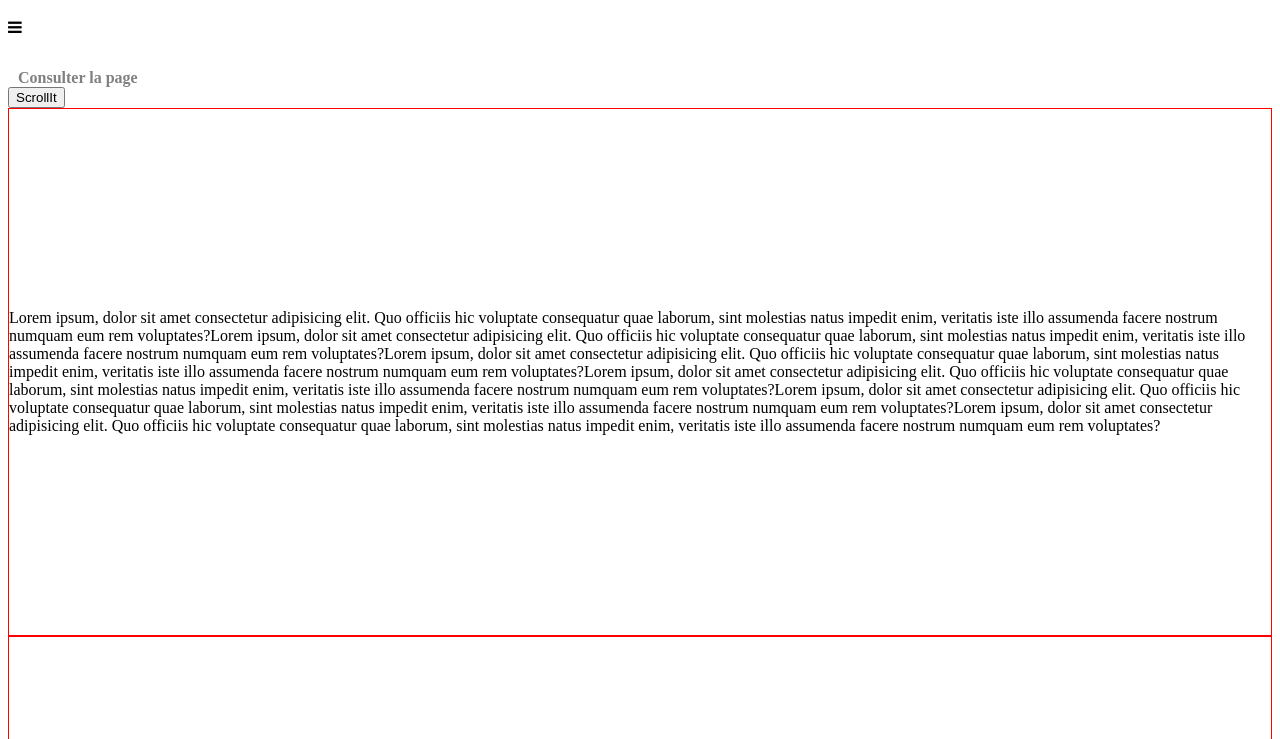
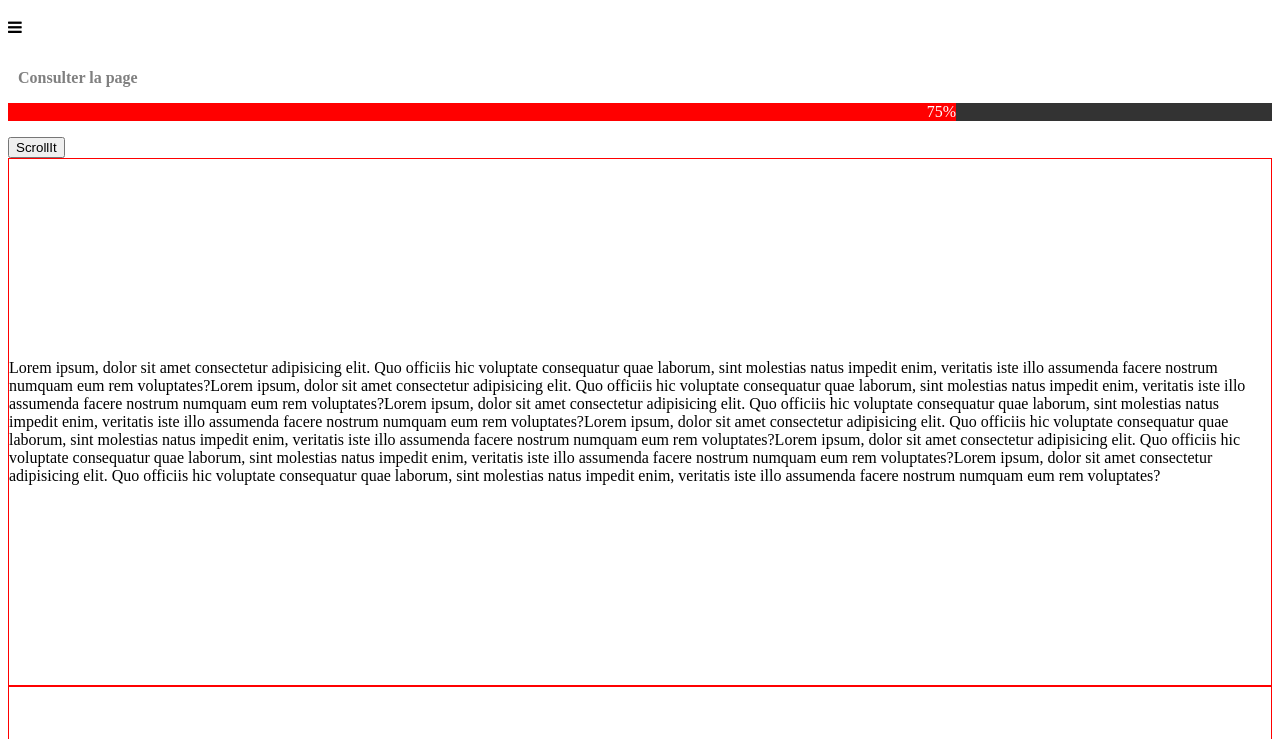
Before and after one commit to DWS-paris/HETICpmdTricks, a plain HTML site: page index.html in a window 1280 px wide. Shown: the part 61-800 px from the top of the page. Drawn offline with Linux system fonts and the light colour scheme.

Commit message:
Jauge CSS

```diff
--- a/index.html
+++ b/index.html
@@ -63,6 +63,22 @@
             border: 1px solid red;
         }
 
+        #jauge li{
+            background-color: #333;
+            position: relative;
+            color: white;
+        }
+
+        #jauge li span{
+            position: absolute;
+            left: 0;
+            top: 0;
+            height: 100%;
+            width: 75%;
+            text-align: right;
+            background-color: red;
+        }
+
 
 
     </style>
@@ -84,6 +100,13 @@
             <b>Consulter la page</b>
             <span></span>
         </a>
+    </section>
+
+
+    <section id="jauge">
+        <ul>
+            <li><span>75%</span></li>
+        </ul>
     </section>
 
     <main>
```
